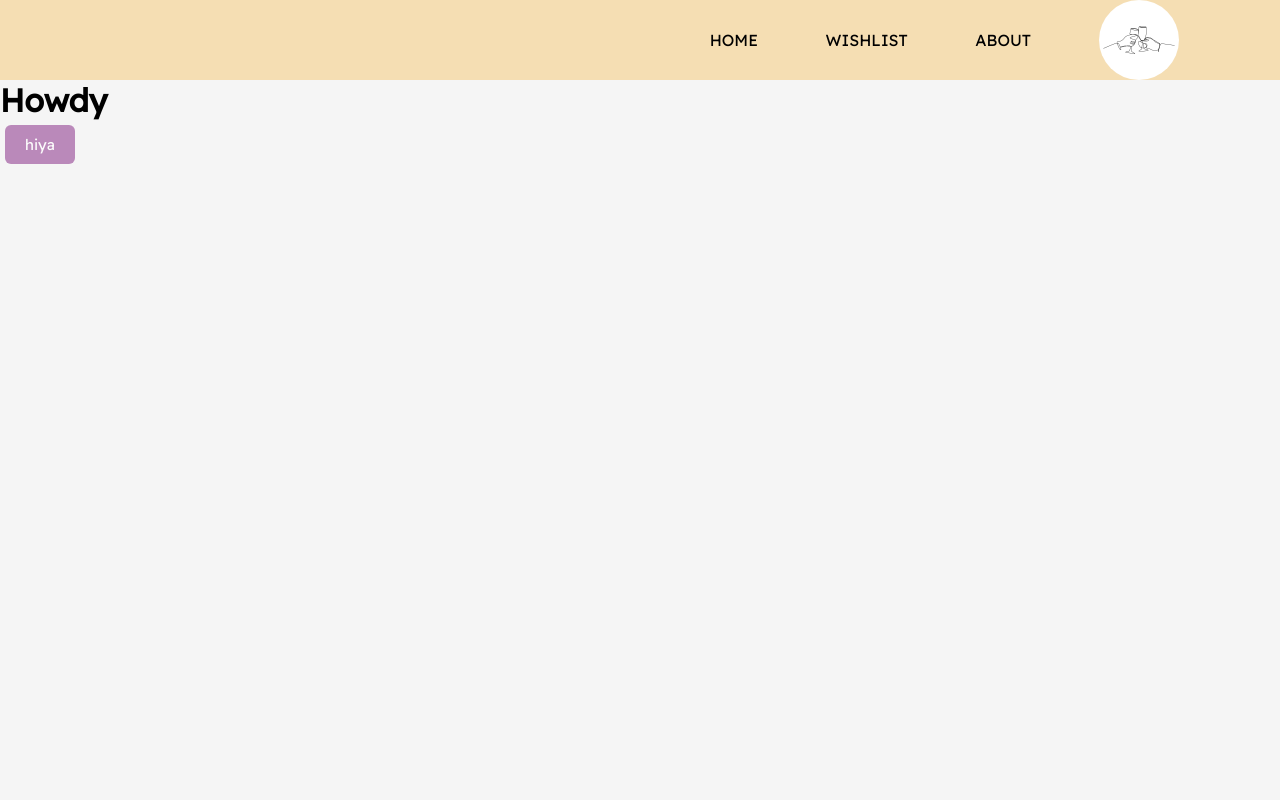
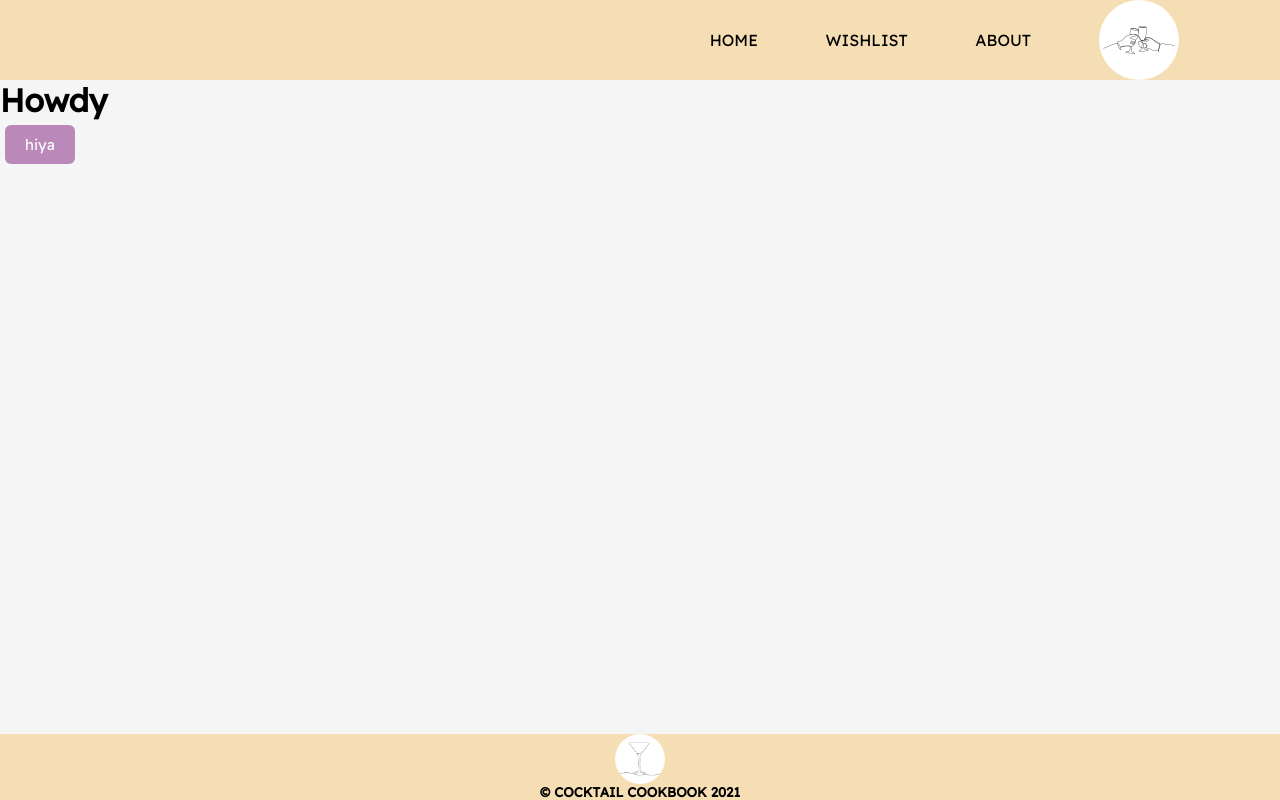
Before and after one commit to velveteen-ant/cocktail-cookbook, a React app: page / in a window 1280 px wide. Built offline with nearby package versions, Linux system fonts and the light colour scheme.

Commit message:
added footer

```diff
--- a/client/App.js
+++ b/client/App.js
@@ -1,19 +1,18 @@
 import React from 'react';
 import { useEffect, useState } from 'react';
-import Header from './components/Header'
-import Button from './components/Button'
-
-
+import Header from './components/Header';
+import Button from './components/Button';
+import Footer from './components/Footer';
 
 const App = () => {
-
   return (
     <div>
-    <Header />
+      <Header />
       <h1>Howdy</h1>
-      <Button text='hiya'/>
+      <Button text='hiya' />
+      <Footer />
     </div>
-  )
-}
+  );
+};
 
 export default App;
--- /dev/null
+++ b/client/components/Footer.js
@@ -0,0 +1,13 @@
+import React from 'react';
+import footerimg from '../assets/footerimg.png';
+
+const Footer = () => {
+  return (
+    <footer className='footer'>
+      <img src={footerimg} className='footerimg' alt='footer img' />
+      <h6>&copy; COCKTAIL COOKBOOK 2021</h6>
+    </footer>
+  );
+};
+
+export default Footer;
--- a/client/index.css
+++ b/client/index.css
@@ -72,3 +72,21 @@ a:active { text-decoration: none; color:white; transition-duration: 0.3s; }
   width: auto;
   border-radius: 50%;
 }
+
+.footer {
+  background-color: wheat;
+  position: fixed;
+  width: 100%;
+  bottom: 0;
+  color: black;
+  font-size: 20px;
+  display: grid;
+  justify-items: center;
+  justify-content: center
+ }
+
+ .footerimg {
+   height: 50px;
+   width: auto;
+   border-radius: 50%;
+ }
```
Also changed, not shown: client/assets/footerimg.png (added), 1 other file (tests, documents, lock files or other folders).
